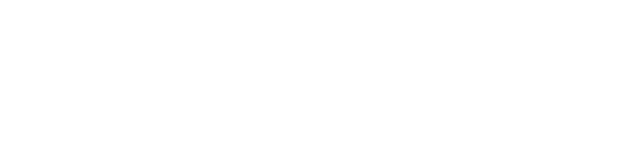
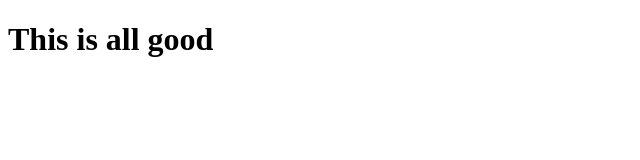
Before and after one commit to arshiya1105/jupiter, a plain HTML site: page index.html in a window 1280 px wide. Shown: the whole page, without its empty margins (0-640 px from the left). Drawn offline with Linux system fonts and the light colour scheme.

Commit message:
add h1 tag

```diff
--- a/css/main.css
+++ b/css/main.css
@@ -0,0 +1,3 @@
+html{
+    background: #000;
+}
--- a/index.html
+++ b/index.html
@@ -8,5 +8,6 @@
 </head>
 <body>
 
+    <h1>This is all good</h1>
 </body>
 </html>
```
